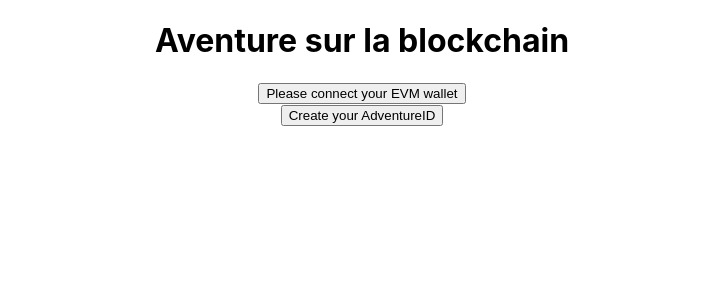
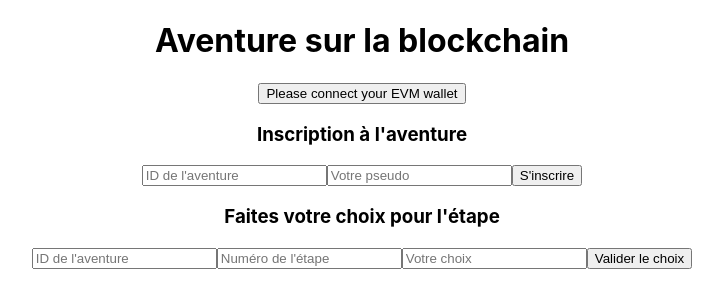
Before and after one commit to YouyouzkT/zkTAdventure, a React (Create React App) app: page / in a window 1280 px wide. Shown: the top 308 px of the page, without its empty margins (278-1001 px from the left). Built offline with nearby package versions, Linux system fonts and the light colour scheme.

Commit message:
New fonction integration

```diff
--- a/src/App.js
+++ b/src/App.js
@@ -1,7 +1,9 @@
+// App.js
 import './App.css';
 import { WalletProvider } from './components/WalletProvider';
 import ConnectWallet from './components/ConnectWallet';
-import AdventureInteraction from './components/AdventureInteraction';
+import RegisterPlayer from './components/RegisterPlayer';
+import MakeChoice from './components/MakeChoice';
 
 function App() {
   return (
@@ -9,7 +11,8 @@ function App() {
       <div className="App">
         <h1>Aventure sur la blockchain</h1>
         <ConnectWallet />
-        <AdventureInteraction />
+        <RegisterPlayer />
+        <MakeChoice />
       </div>
     </WalletProvider>
   );
--- /dev/null
+++ b/src/components/MakeChoice.js
@@ -0,0 +1,58 @@
+// MakeChoice.js
+import React, { useContext, useState } from 'react';
+import { WalletContext } from './WalletProvider';
+import contractABI from '../contractABI.json';
+import Web3 from 'web3';
+
+function MakeChoice() {
+  const { account, web3 } = useContext(WalletContext);
+  const [adventureID, setAdventureID] = useState('');
+  const [stepNumber, setStepNumber] = useState('');
+  const [choice, setChoice] = useState('');
+  const contractAddress = "0x2Bd681591C62570e4B2940F1B370d28945C14be8";
+
+  const makeChoice = async () => {
+    if (web3 && account) {
+      try {
+        const contract = new web3.eth.Contract(contractABI, contractAddress);
+        await contract.methods.makeChoice(adventureID, stepNumber, choice).send({
+          from: account,
+          gasLimit: '200000', // Modification de la configuration de gas pour les réseaux sans EIP-1559
+          gasPrice: await web3.eth.getGasPrice()
+        });
+        alert('Choix enregistré avec succès !');
+      } catch (error) {
+        console.error('Erreur lors de l interaction avec le contrat:', error);
+      }
+    } else {
+      alert('Connectez d\'abord votre wallet!');
+    }
+  };
+
+  return (
+    <div>
+      <h3>Faites votre choix pour l'étape</h3>
+      <input
+        type="text"
+        placeholder="ID de l'aventure"
+        value={adventureID}
+        onChange={(e) => setAdventureID(e.target.value)}
+      />
+      <input
+        type="text"
+        placeholder="Numéro de l'étape"
+        value={stepNumber}
+        onChange={(e) => setStepNumber(e.target.value)}
+      />
+      <input
+        type="text"
+        placeholder="Votre choix"
+        value={choice}
+        onChange={(e) => setChoice(e.target.value)}
+      />
+      <button onClick={makeChoice}>Valider le choix</button>
+    </div>
+  );
+}
+
+export default MakeChoice;
--- /dev/null
+++ b/src/components/RegisterPlayer.js
@@ -0,0 +1,51 @@
+// RegisterPlayer.js
+import React, { useContext, useState } from 'react';
+import { WalletContext } from './WalletProvider';
+import contractABI from '../contractABI.json';
+import Web3 from 'web3';
+
+function RegisterPlayer() {
+  const { account, web3 } = useContext(WalletContext);
+  const [pseudo, setPseudo] = useState('');
+  const [adventureID, setAdventureID] = useState('');
+  const contractAddress = "0x2Bd681591C62570e4B2940F1B370d28945C14be8";
+
+  const register = async () => {
+    if (web3 && account) {
+      try {
+        const contract = new web3.eth.Contract(contractABI, contractAddress);
+        await contract.methods.register(adventureID, pseudo).send({
+          from: account,
+          gasLimit: '200000', // Modification de la configuration de gas pour les réseaux sans EIP-1559
+          gasPrice: await web3.eth.getGasPrice()
+        });
+        alert('Vous êtes inscrit avec succès !');
+      } catch (error) {
+        console.error('Erreur lors de l inscription :', error);
+      }
+    } else {
+      alert('Connectez d\'abord votre wallet!');
+    }
+  };
+
+  return (
+    <div>
+      <h3>Inscription à l'aventure</h3>
+      <input
+        type="text"
+        placeholder="ID de l'aventure"
+        value={adventureID}
+        onChange={(e) => setAdventureID(e.target.value)}
+      />
+      <input
+        type="text"
+        placeholder="Votre pseudo"
+        value={pseudo}
+        onChange={(e) => setPseudo(e.target.value)}
+      />
+      <button onClick={register}>S'inscrire</button>
+    </div>
+  );
+}
+
+export default RegisterPlayer;
```
